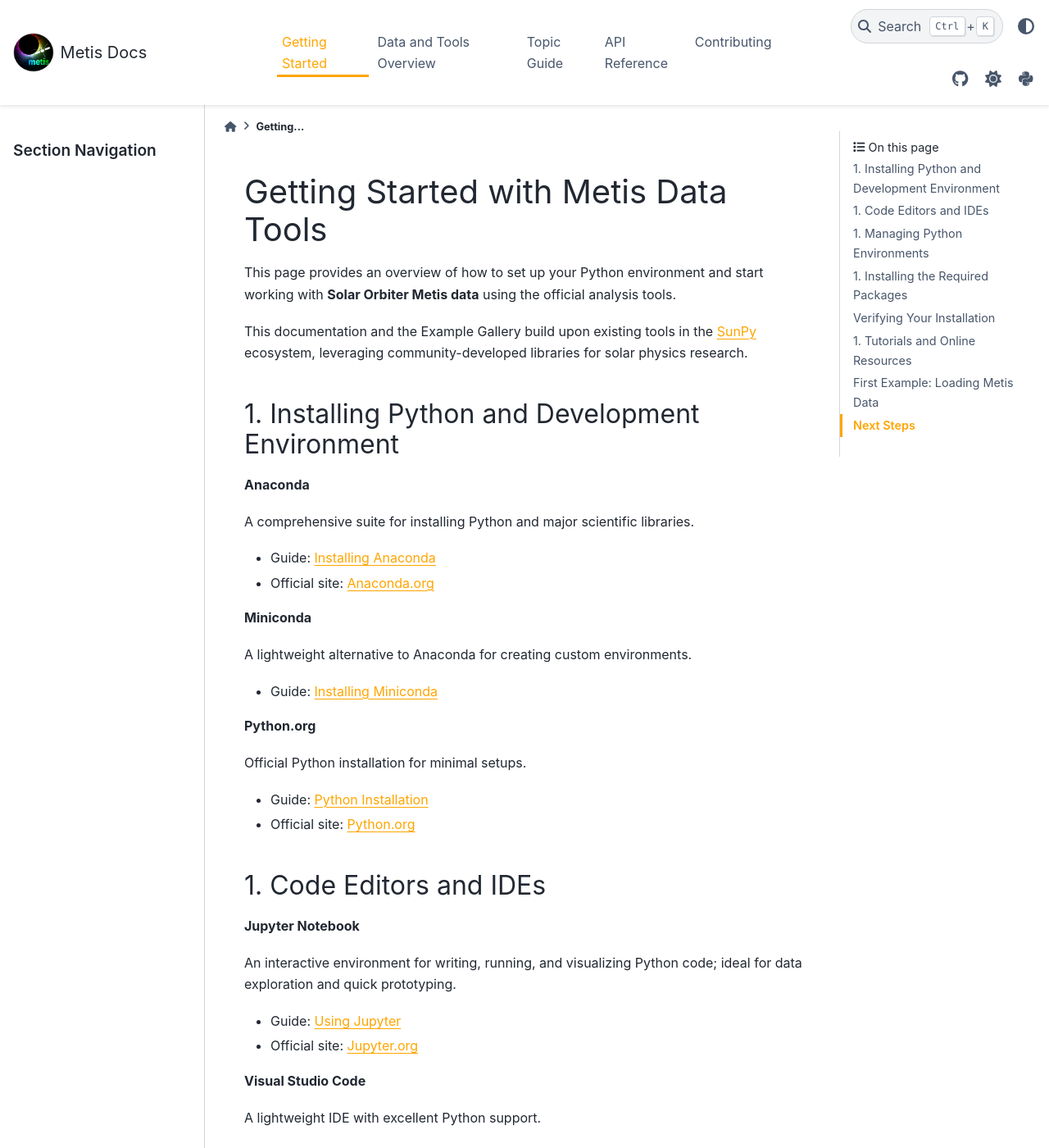
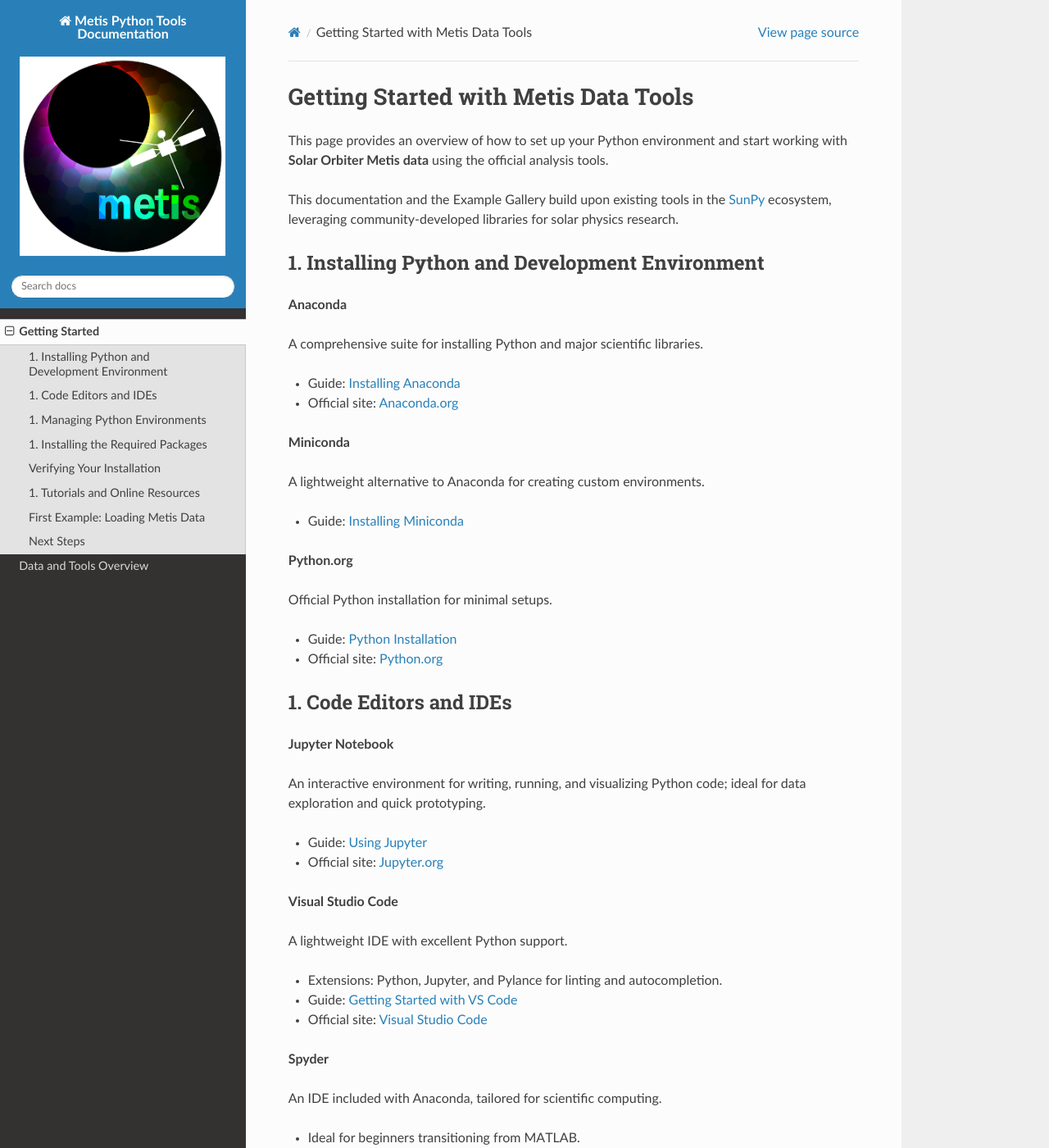
Before and after one commit to gjerse/metis-docs, a Sphinx documentation site: the page built from source/getting_started.rst, in a window 1280 px wide and 1400 px high. Shown: the whole window at 82% size. Built offline with Sphinx 7.4.7 and the Read the Docs theme 3.1.0, drawn with Linux system fonts in a browser that asks for light colours; pages that are not in the unit, such as notebooks, are missing from menus; some of the changed text lies outside the part shown.

Commit message:
added files

```diff
--- a/source/conf.py
+++ b/source/conf.py
@@ -76,7 +76,8 @@ html_theme_options = {
 html_static_path = ["_static"]
 html_css_files = ["custom.css"]
 html_logo = "_static/logo_metis.png"
-html_theme = "pydata_sphinx_theme"
+html_theme = "sphinx_rtd_theme"
+#"pydata_sphinx_theme"
 
 
 # Sidebar and Navigation
```
